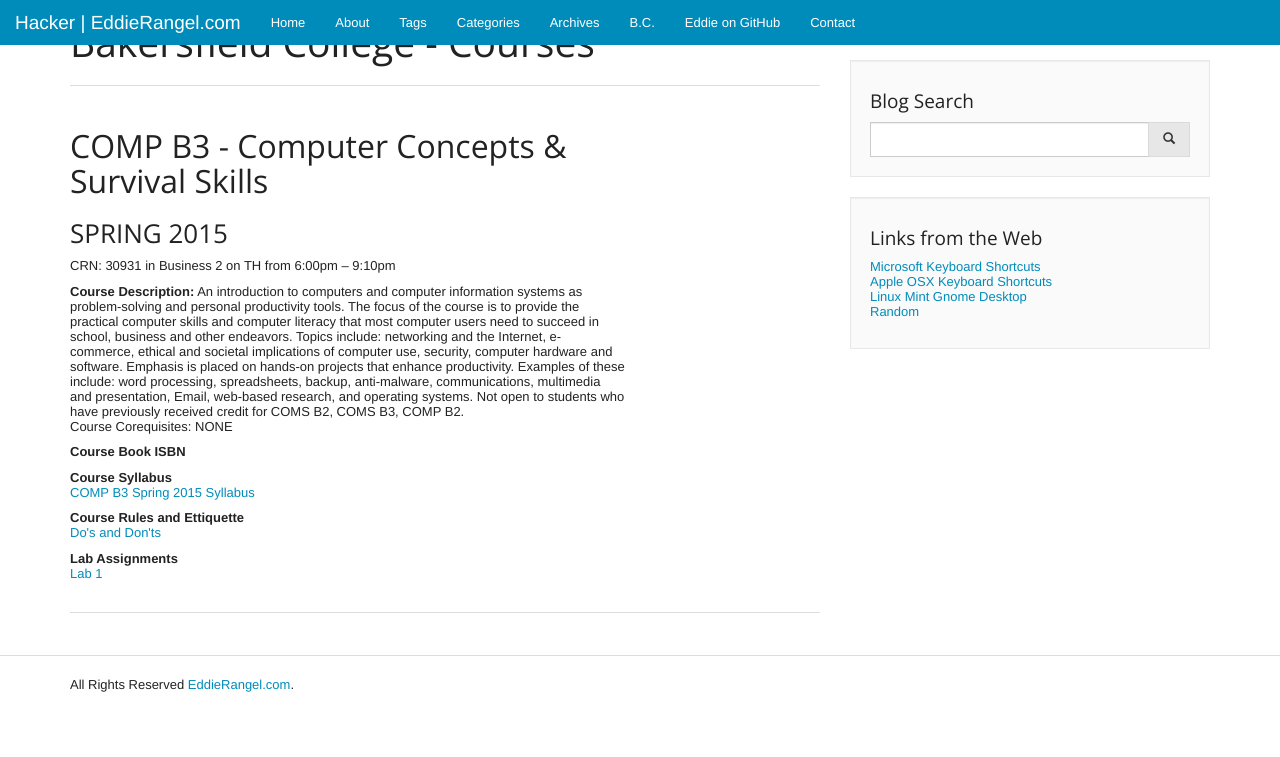
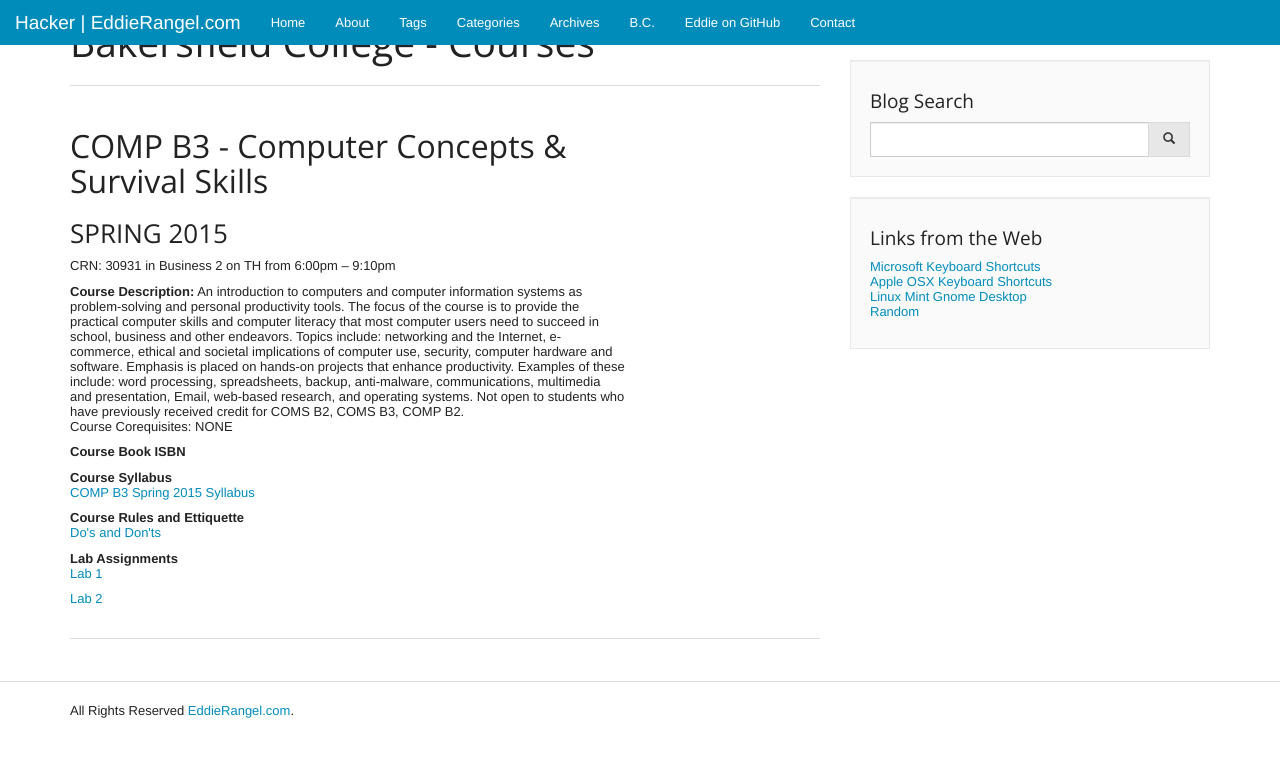
Before and after one commit to erangeljr/eddierangel.com, a Jekyll site: the page built from bc/index.html, in a window 1280 px wide and 900 px high, scrolled down 70 px. Shown: the top 757 px of the window. Built offline with Jekyll 4.4.1, drawn with Linux system fonts in a browser that asks for light colours; Markdown is read by kramdown in place of the engine named in the settings.

Commit message:
Adding content for B3
Lab 2

```diff
--- a/_includes/compb3.html
+++ b/_includes/compb3.html
@@ -11,6 +11,7 @@
       <p><b>Course Rules and Ettiquette</b></br><a href="{{ site.url }}/bc/content/Class RulesAndEttiquette.pdf">Do's and Don'ts</a> </p>
       <p><b>Lab Assignments</b></br>
           <a href="{{ site.url }}/bc/content/COMP B3 Lab 1.pdf">Lab 1</a></p>
+          <a href="{{ site.url }}/bc/content/COMP B3 Lab 2.pdf">Lab 2</a></p>
 
 
     </div>
```
Also changed, not shown: 1 other file.
